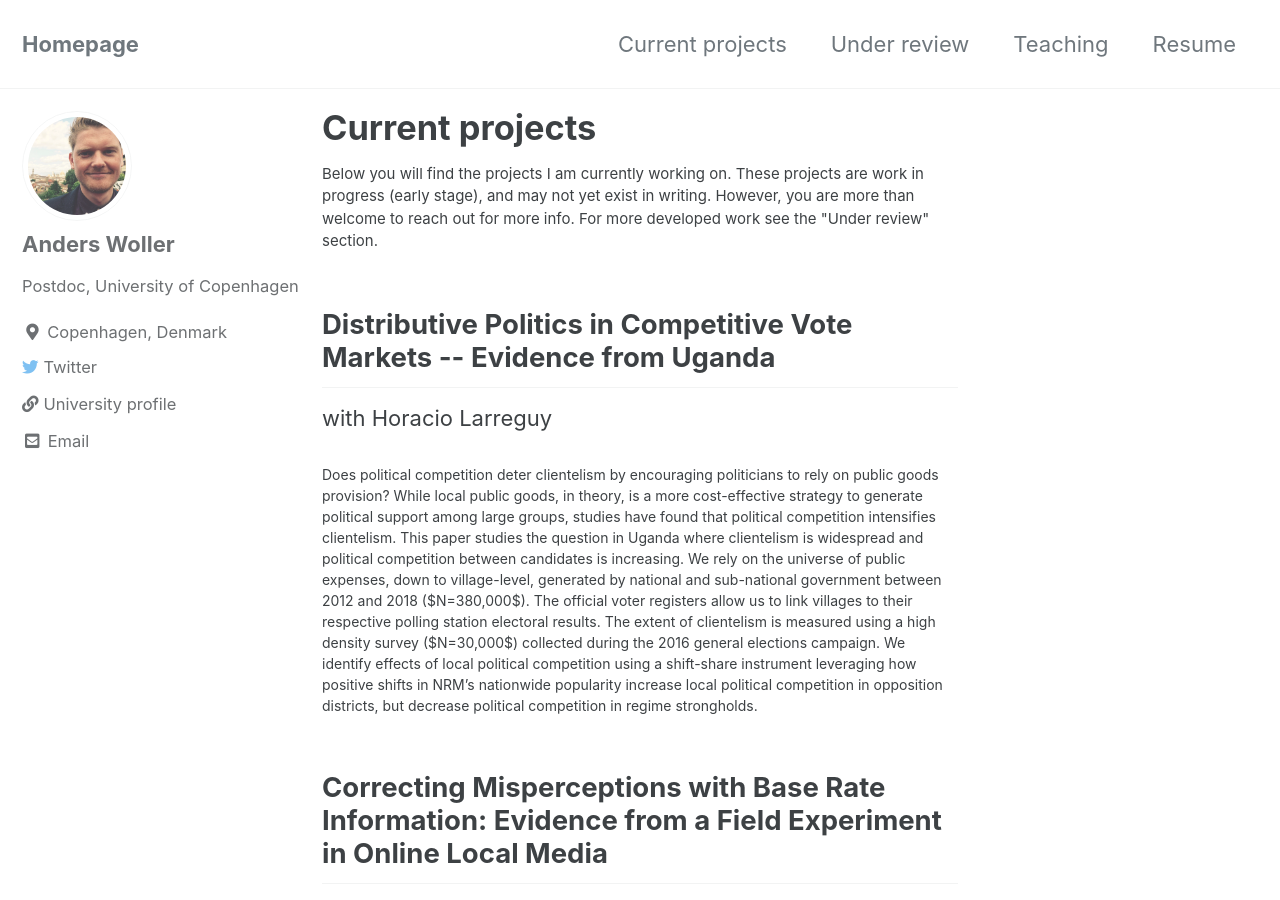
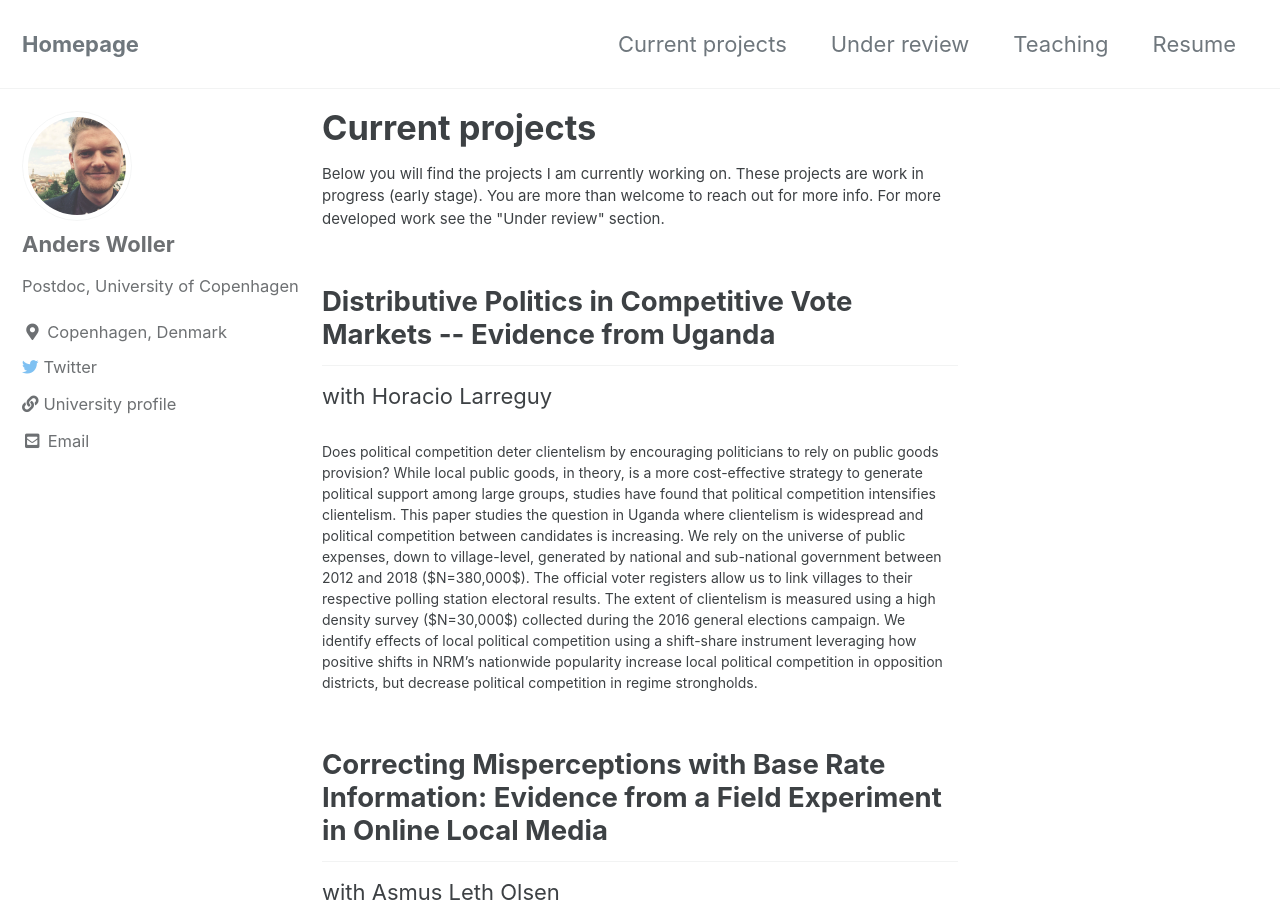
Before and after one commit to AndersWoller/AndersWoller.github.io, a Jekyll site: the page built from _pages/research.md, in a window 1280 px wide and 900 px high. Built offline with Jekyll 4.4.1, drawn with Linux system fonts in a browser that asks for light colours; cached includes are drawn as plain includes.

Commit message:
Update research.md

```diff
--- a/_pages/research.md
+++ b/_pages/research.md
@@ -2,7 +2,7 @@
 title: "Current projects"
 permalink: /Research/
 ---
-<p style="font-size:15px"> Below you will find the projects I am currently working on. These projects are work in progress (early stage), and may not yet exist in writing. However, you are more than welcome to reach out for more info. For more developed work see the "Under review" section. </p>
+<p style="font-size:15px"> Below you will find the projects I am currently working on. These projects are work in progress (early stage). You are more than welcome to reach out for more info. For more developed work see the "Under review" section. </p>
 
 
 
```
